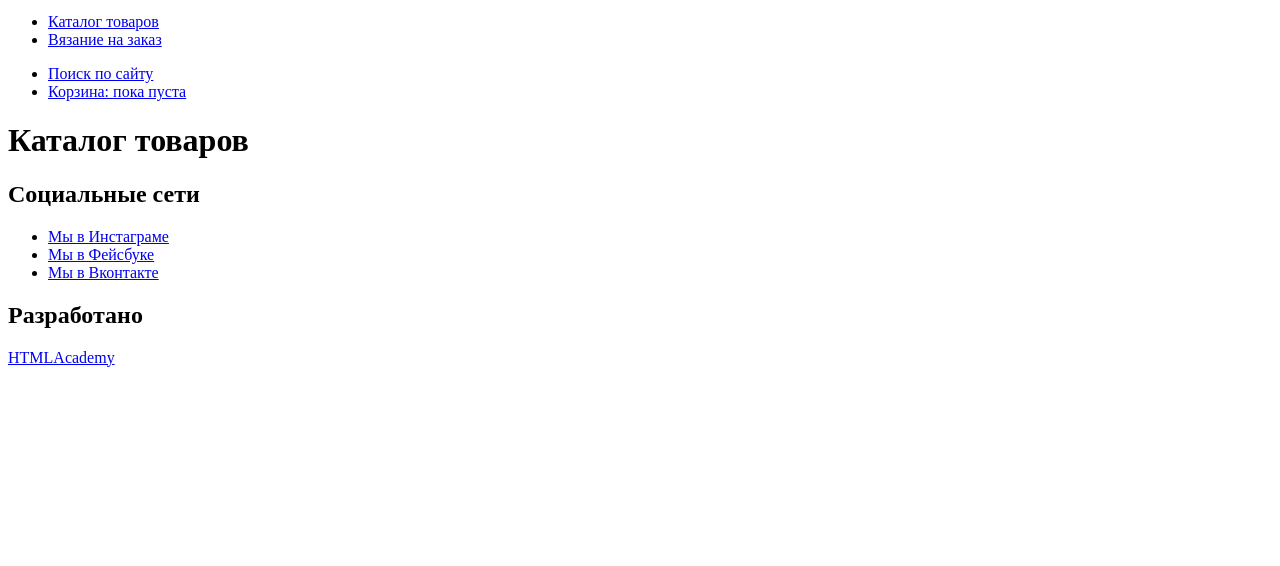
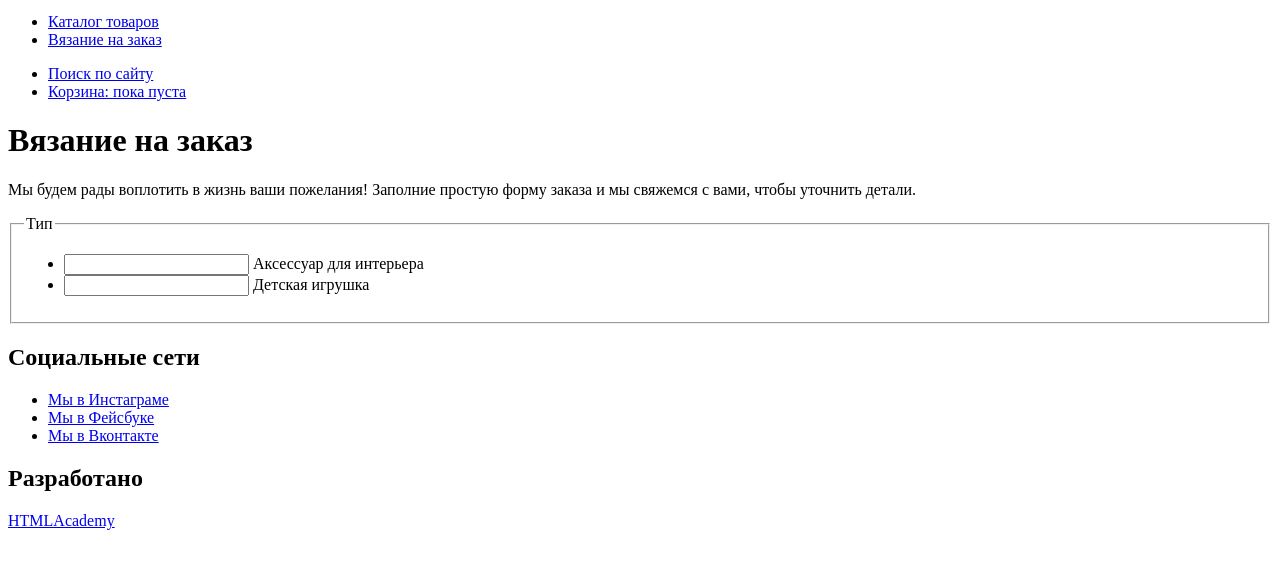
Before and after one commit to liberty-12/414347-mishka-16, a website: page source/form.html in a window 1280 px wide. Shown: the part 32-598 px from the top of the page. Drawn offline with Linux system fonts and the light colour scheme.

Commit message:
mark up form - type section

```diff
--- a/source/form.html
+++ b/source/form.html
@@ -31,9 +31,33 @@
     </header>
 
     <main>
-      <h1 class="title">Каталог товаров</h1>
+      <h1 class="title">Вязание на заказ</h1>
 
+      <p class="description">
+        Мы будем рады воплотить в жизнь ваши пожелания!
+        Заполние простую форму заказа и мы свяжемся с вами,
+        чтобы уточнить детали.
+      </p>
 
+      <form class="order-form" action="https://echo.htmlacademy.ru" method="post">
+        <fieldset class="order-form__type">
+          <legend class="order-form__title">Тип</legend>
+          <ul class="order-form__list">
+            <li class="order-form__item">
+              <label>
+                <input class="order-form__input order-form__input--radio" name="type" id="type" />
+                Аксессуар для интерьера
+              </label>
+            </li>
+            <li class="order-form__item">
+              <label>
+                <input class="order-form__input order-form__input--radio" name="type" id="type" />
+                Детская игрушка
+              </label>
+            </li>
+          </ul>
+        </fieldset>
+      </form>
     </main>
 
     <footer>
```
